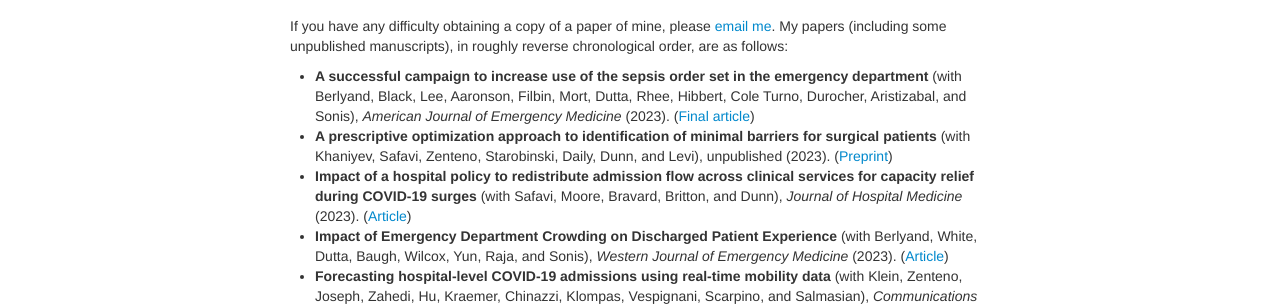
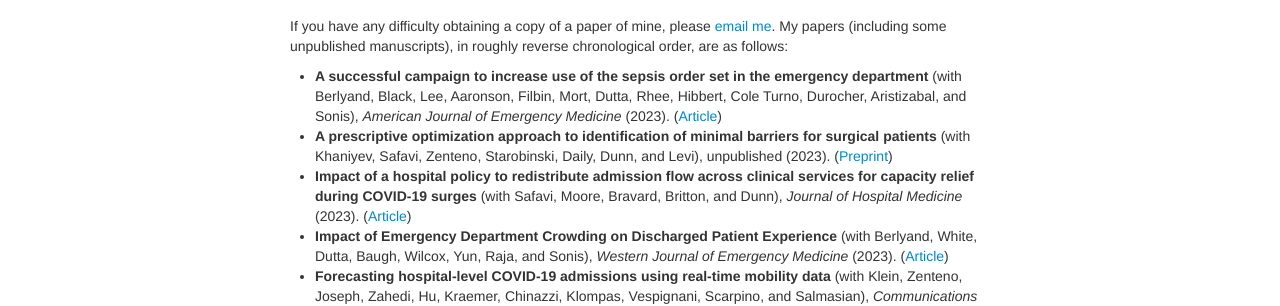
Before and after one commit to martincopenhaver/martincopenhaver.github.io, a Jekyll site: the page built from research.md, in a window 1280 px wide. Shown: the part 196-502 px from the top of the page. Built offline with Jekyll 4.4.1, drawn with Linux system fonts in a browser that asks for light colours.

Commit message:
Update research.md

```diff
--- a/research.md
+++ b/research.md
@@ -9,7 +9,7 @@ description: Martin S. Copenhaver's research
 ---
 ### Publications
 If you have any difficulty obtaining a copy of a paper of mine, please <a href="mailto:first initial and last name at mgh.harvard.edu">email me</a>. My papers (including some unpublished manuscripts), in roughly reverse chronological order, are as follows:
-* **A successful campaign to increase use of the sepsis order set in the emergency department** (with Berlyand, Black, Lee, Aaronson, Filbin, Mort, Dutta, Rhee, Hibbert, Cole Turno, Durocher, Aristizabal, and Sonis), _American Journal of Emergency Medicine_ (2023). ([Final article](https://www.sciencedirect.com/science/article/abs/pii/S0735675723004126))
+* **A successful campaign to increase use of the sepsis order set in the emergency department** (with Berlyand, Black, Lee, Aaronson, Filbin, Mort, Dutta, Rhee, Hibbert, Cole Turno, Durocher, Aristizabal, and Sonis), _American Journal of Emergency Medicine_ (2023). ([Article](https://www.sciencedirect.com/science/article/abs/pii/S0735675723004126))
 * **A prescriptive optimization approach to identification of minimal barriers for surgical patients** (with Khaniyev, Safavi, Zenteno, Starobinski, Daily, Dunn, and Levi), unpublished (2023). ([Preprint](https://www.medrxiv.org/content/10.1101/2023.03.24.23287694v1.full.pdf))
 * **Impact of a hospital policy to redistribute admission flow across clinical services for capacity relief during COVID-19 surges** (with Safavi, Moore, Bravard, Britton, and Dunn), _Journal of Hospital Medicine_ (2023). ([Article](https://shmpublications.onlinelibrary.wiley.com/doi/10.1002/jhm.13058))
 * **Impact of Emergency Department Crowding on Discharged Patient Experience** (with Berlyand, White, Dutta, Baugh, Wilcox, Yun, Raja, and Sonis), _Western Journal of Emergency Medicine_ (2023). ([Article](https://escholarship.org/uc/item/5tw0n5sc))
```
